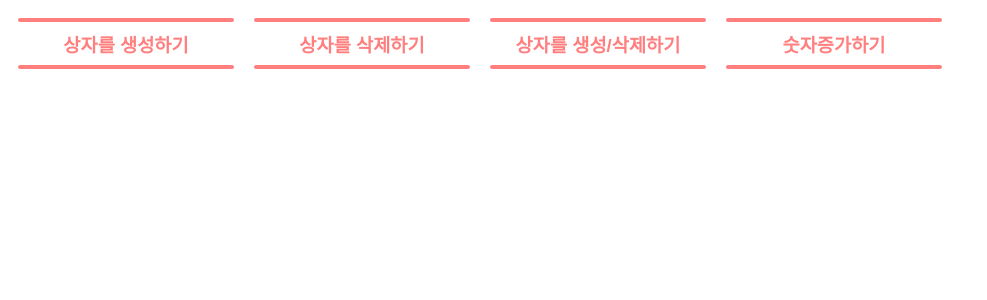
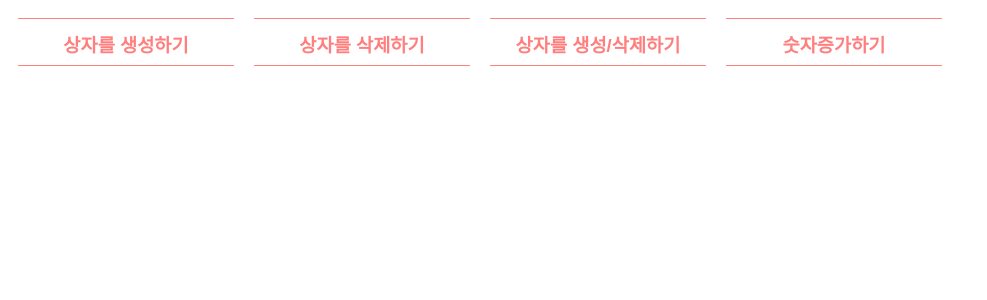
Before and after one commit to dorothy7964/react_example_tag, a React (Create React App) app: page / in a window 1280 px wide. Shown: the top 300 px of the page, without its empty margins (0-987 px from the left). Built offline with nearby package versions, Linux system fonts and the light colour scheme.

Commit message:
button 선 두께 조정

```diff
--- a/src/Box.js
+++ b/src/Box.js
@@ -67,7 +67,7 @@ class Box extends Component {
 		console.log('render');
 
 		return (
-			<div className="box square_btn35">{this.props.number}</div>
+			<div className="square_btn35">{this.props.number}</div>
 		)
 	}
 }
--- a/src/css/button.css
+++ b/src/css/button.css
@@ -21,7 +21,7 @@ button {
    position: absolute;
    content: '';
    width: 100%;
-   height: 4px;
+   height: 1px;
    top:100%;
    left: 0;
    border-radius: 3px;
@@ -33,7 +33,7 @@ button {
    position: absolute;
    content: '';
    width: 100%;
-   height: 4px;
+   height: 1px;
    top:0;
    left: 0;
    border-radius: 3px;
```
